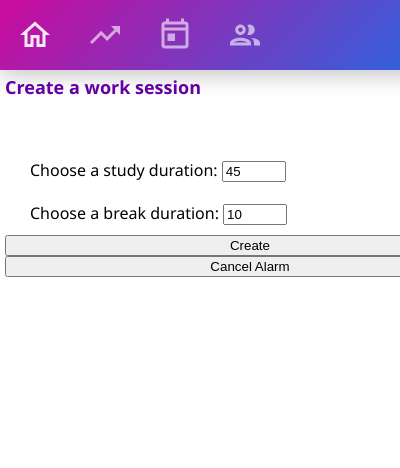
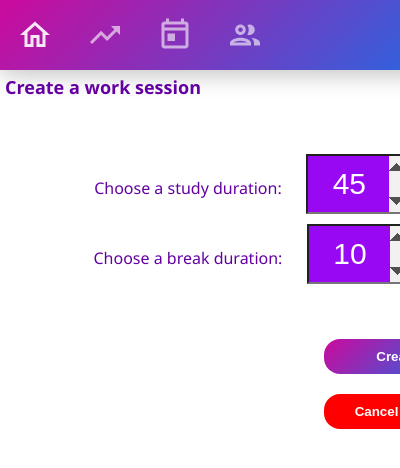
Before and after one commit to tomalner18/MOVE-Chrome-Extension, a browser extension: page src/popup.html in a window 400 px wide. Shown: the top 468 px of the page. Drawn offline with Linux system fonts and the light colour scheme.

Commit message:
Updated home page to match mockup closer

```diff
--- a/src/popup.html
+++ b/src/popup.html
@@ -41,17 +41,17 @@
         Create a work session
       </div>
       <div class="page-content">
-        <div class="session-field">
+        <div class="session-field center">
           <label>Choose a study duration:
             <input id="study-time" type="number" min="5" max="120" value="45" /></label>
         </div>
-        <div class = session-field>
+        <div class ="session-field center">
           <label>Choose a break duration:
             <input id="break-time" type="number" min="5" max="120" value="10" /></label>
         </div>
 
-        <button id='create-solo' value='Create'>Create</button>
-        <button id='cancelAlarm'>Cancel Alarm</button>
+        <button id='create-solo' class='session-button' value='Create'>Create</button>
+        <button id='cancelAlarm' class='session-button'>Cancel Alarm</button>
       </div>
     </div>
 
--- a/src/style.css
+++ b/src/style.css
@@ -77,4 +77,56 @@ button {
   margin-top: 10px;
   margin-left: 25px;
   margin-bottom: 10px;
+  color: #6400A2;
 }
+
+input {
+  margin-left: 20px;
+  background-color: #9908f3;
+  color: white;
+  height: 60px;
+  width: 100px;
+  text-align: center;
+  padding-right: 0px !important;
+  font-size: 30px;
+}
+
+
+input[type=number]::-webkit-inner-spin-button,
+input[type=number]::-webkit-outer-spin-button {
+  height: 70px;
+  margin-right: 0px;
+  opacity: 1;
+  background-color: red;
+}
+.center {
+  margin: auto;
+  margin-top: 5px;
+  margin-bottom: 5px;
+  }
+
+.session-button {
+    background-color: #ddd;
+    border: none;
+    color: black;
+    padding: 10px 20px;
+    margin-left: auto;
+    margin-right: 5%;
+    margin-top: 50px;
+    text-align: center;
+    text-decoration: none;
+    display: inline-block;
+    cursor: pointer;
+    border-radius: 16px;
+    width: 30%;
+    color: white;
+    font-weight: bold;
+    background: linear-gradient(135deg, rgba(200, 12, 158) 2%, rgba(0, 125, 241) 110.6%);
+
+}
+
+.session-button:nth-of-type(2)
+{
+    margin-top: 20px;
+    background: red;
+}
```
